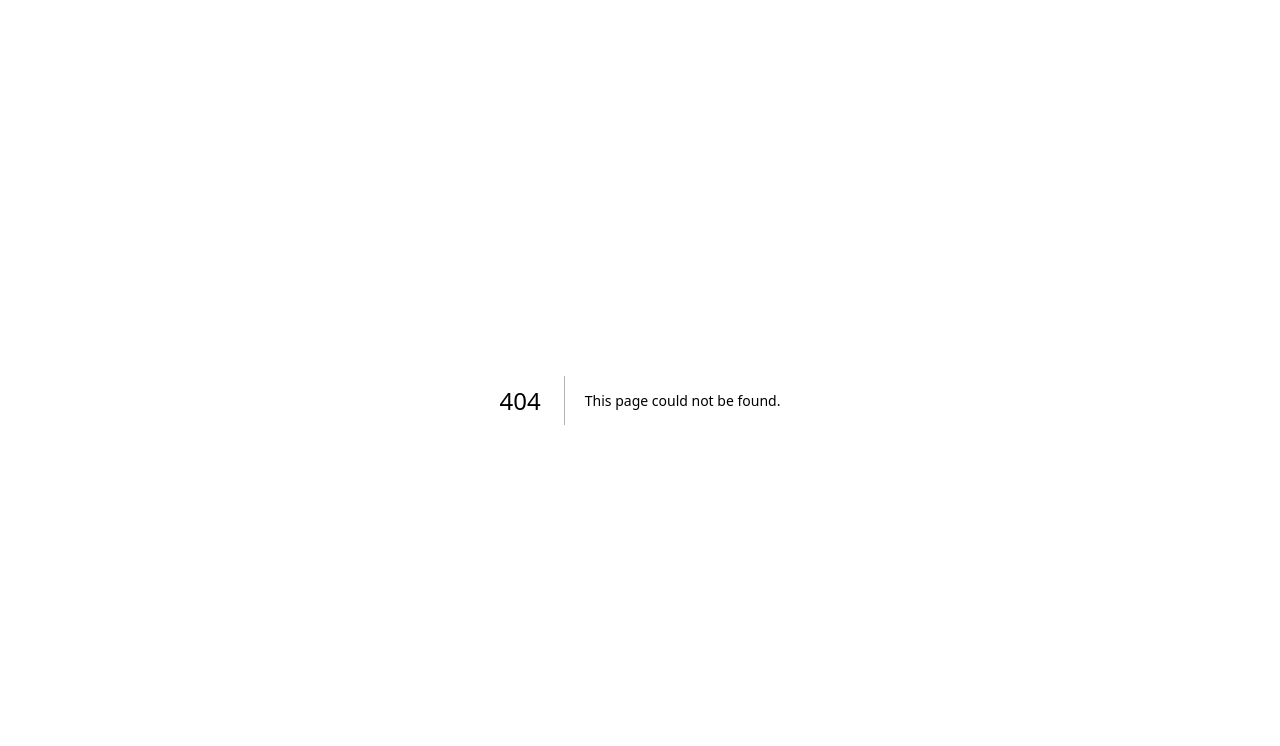
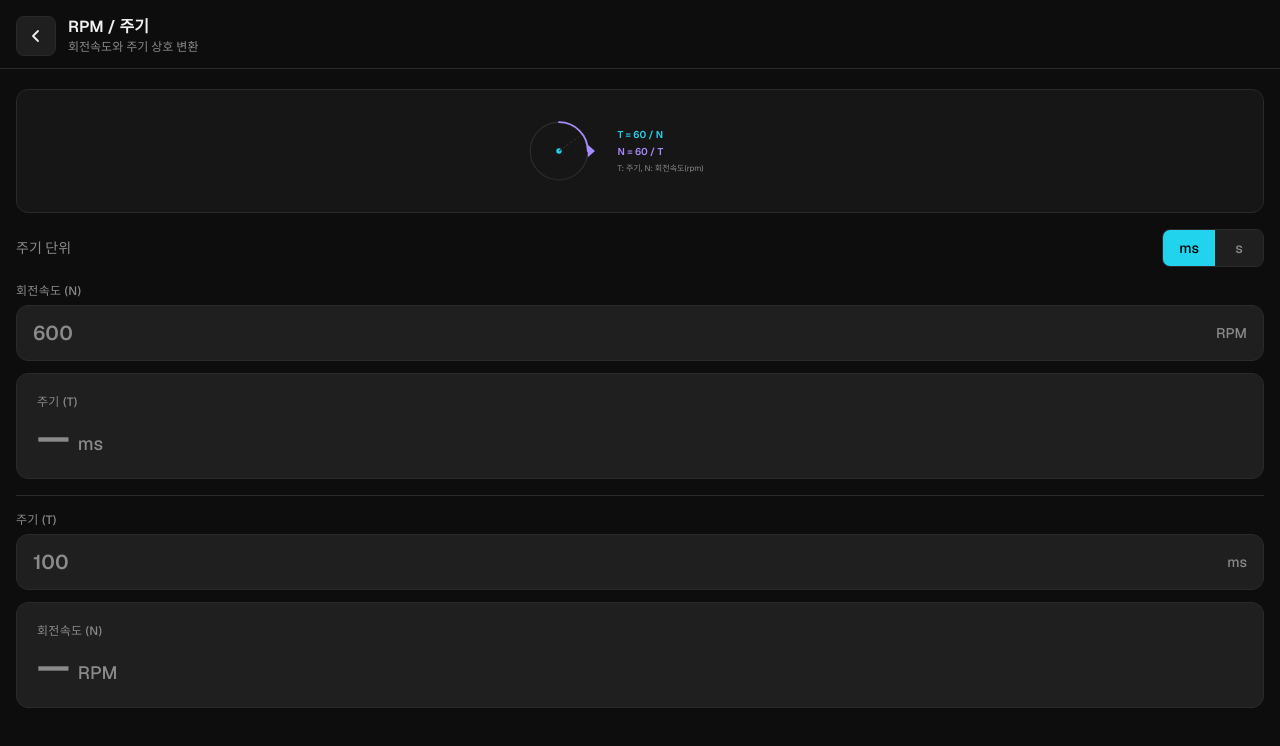
Before and after one commit to mongsil95/ys-tool, a Next.js app: page /calculators/rpm-period in a window 1280 px wide. Before the commit this address had no page. Shown: the top 746 px of the page. Built offline with nearby package versions, Linux system fonts and the light colour scheme.

Commit message:
update: 2026-04-18 12:40

```diff
--- /dev/null
+++ b/src/app/calculators/rpm-period/page.tsx
@@ -0,0 +1,113 @@
+"use client";
+
+import { useState } from "react";
+import CalculatorLayout from "@/components/CalculatorLayout";
+import NumericInput from "@/components/NumericInput";
+import AnimatedResult from "@/components/AnimatedResult";
+import { type TimeUnit, calcRpmToPeriod, calcPeriodToRpm, convertPeriod } from "@/lib/calculators/rpm-period";
+
+export default function RpmPeriodPage() {
+  const [rpm, setRpm] = useState("");
+  const [period, setPeriod] = useState("");
+  const [timeUnit, setTimeUnit] = useState<TimeUnit>("ms");
+
+  const rpmNum = parseFloat(rpm);
+  const periodNum = parseFloat(period);
+
+  const periodResult = !isNaN(rpmNum) && rpmNum > 0 ? calcRpmToPeriod(rpmNum, timeUnit) : null;
+  const rpmResult = !isNaN(periodNum) && periodNum > 0 ? calcPeriodToRpm(periodNum, timeUnit) : null;
+
+  const onTimeUnitChange = (newUnit: TimeUnit) => {
+    const t = parseFloat(period);
+    if (!isNaN(t) && t > 0) {
+      setPeriod(String(parseFloat(convertPeriod(t, timeUnit, newUnit).toFixed(6))));
+    }
+    setTimeUnit(newUnit);
+  };
+
+  return (
+    <CalculatorLayout
+      title="RPM / 주기"
+      description="회전속도와 주기 상호 변환"
+    >
+      {/* 수식 다이어그램 */}
+      <div
+        className="rounded-xl p-4"
+        style={{ background: "var(--surface)", border: "1px solid var(--border)" }}
+      >
+        <svg viewBox="0 0 280 100" className="w-full" style={{ maxHeight: "90px" }}>
+          <circle cx="50" cy="50" r="32" fill="none" stroke="#2a2a2a" strokeWidth="1.5" />
+          <circle cx="50" cy="50" r="3" fill="#22d3ee" />
+          <line x1="50" y1="50" x2="78" y2="30" stroke="#2a2a2a" strokeWidth="1.2" strokeDasharray="3,2" />
+          <path d="M 50,18 A 32,32 0 0,1 82,50" fill="none" stroke="#a78bfa" strokeWidth="2" strokeLinecap="round" />
+          <polygon points="82,43 82,57 90,50" fill="#a78bfa" />
+          <text x="115" y="36" fill="#22d3ee" fontSize="11" fontWeight="600">T = 60 / N</text>
+          <text x="115" y="54" fill="#a78bfa" fontSize="11" fontWeight="600">N = 60 / T</text>
+          <text x="115" y="72" fill="#8a8a8a" fontSize="9">T: 주기, N: 회전속도(rpm)</text>
+        </svg>
+      </div>
+
+      {/* 시간 단위 토글 */}
+      <div className="flex items-center justify-between">
+        <span className="text-sm" style={{ color: "var(--text-secondary)" }}>주기 단위</span>
+        <div
+          className="flex rounded-lg overflow-hidden"
+          style={{ border: "1px solid var(--border)", background: "var(--surface-2)" }}
+        >
+          {(["ms", "s"] as TimeUnit[]).map((u) => (
+            <button
+              key={u}
+              type="button"
+              onClick={() => onTimeUnitChange(u)}
+              className="px-4 py-2 text-sm font-medium transition-all"
+              style={{
+                background: timeUnit === u ? "var(--accent)" : "transparent",
+                color: timeUnit === u ? "#000" : "var(--text-secondary)",
+                minWidth: "48px",
+              }}
+            >
+              {u}
+            </button>
+          ))}
+        </div>
+      </div>
+
+      {/* RPM → 주기 */}
+      <div className="flex flex-col gap-3">
+        <NumericInput
+          label="회전속도 (N)"
+          unit="RPM"
+          value={rpm}
+          onChange={setRpm}
+          placeholder="600"
+        />
+        <AnimatedResult
+          label="주기 (T)"
+          value={periodResult}
+          unit={timeUnit}
+          decimals={timeUnit === "ms" ? 3 : 6}
+        />
+      </div>
+
+      {/* 구분선 */}
+      <div style={{ borderTop: "1px solid var(--border)" }} />
+
+      {/* 주기 → RPM */}
+      <div className="flex flex-col gap-3">
+        <NumericInput
+          label="주기 (T)"
+          unit={timeUnit}
+          value={period}
+          onChange={setPeriod}
+          placeholder={timeUnit === "ms" ? "100" : "0.1"}
+        />
+        <AnimatedResult
+          label="회전속도 (N)"
+          value={rpmResult}
+          unit="RPM"
+          decimals={3}
+        />
+      </div>
+    </CalculatorLayout>
+  );
+}
--- a/src/app/page.tsx
+++ b/src/app/page.tsx
@@ -29,6 +29,24 @@ const calculators = [
       </svg>
     ),
     tag: "센서",
+  },
+  {
+    href: "/calculators/rpm-period",
+    title: "RPM / 주기",
+    description: "회전속도(RPM)와 주기(1회전 시간) 상호 변환",
+    icon: (
+      <svg viewBox="0 0 40 40" fill="none" className="w-10 h-10">
+        <circle cx="20" cy="20" r="13" stroke="#22d3ee" strokeWidth="1.5" />
+        <circle cx="20" cy="20" r="2.5" fill="#22d3ee" />
+        {/* 회전 방향 화살표 */}
+        <path
+          d="M 20,7 A 13,13 0 0,1 33,20"
+          stroke="#a78bfa" strokeWidth="2" strokeLinecap="round" fill="none"
+        />
+        <polygon points="33,14 33,26 39,20" fill="#a78bfa" />
+      </svg>
+    ),
+    tag: "회전",
   },
 ];
 
--- a/src/components/CalculatorLayout.tsx
+++ b/src/components/CalculatorLayout.tsx
@@ -6,8 +6,8 @@ import UnitSelector, { type LengthUnit } from "./UnitSelector";
 interface CalculatorLayoutProps {
   title: string;
   description?: string;
-  unit: LengthUnit;
-  onUnitChange: (unit: LengthUnit) => void;
+  unit?: LengthUnit;
+  onUnitChange?: (unit: LengthUnit) => void;
   children: React.ReactNode;
 }
 
@@ -54,7 +54,9 @@ export default function CalculatorLayout({
             )}
           </div>
         </div>
-        <UnitSelector value={unit} onChange={onUnitChange} />
+        {unit !== undefined && onUnitChange !== undefined && (
+          <UnitSelector value={unit} onChange={onUnitChange} />
+        )}
       </header>
 
       {/* Content */}
--- /dev/null
+++ b/src/lib/calculators/rpm-period.ts
@@ -0,0 +1,27 @@
+/**
+ * RPM ↔ 주기(Period) 상호 변환
+ *
+ * N = 회전속도 (rpm)
+ * T = 주기 — 1회전에 걸리는 시간
+ *
+ * T(ms) = 60,000 / N
+ * T(s)  = 60 / N
+ * N     = 60,000 / T(ms)  =  60 / T(s)
+ */
+
+export type TimeUnit = "ms" | "s";
+
+export function calcRpmToPeriod(rpm: number, unit: TimeUnit): number | null {
+  if (rpm <= 0) return null;
+  return unit === "ms" ? 60_000 / rpm : 60 / rpm;
+}
+
+export function calcPeriodToRpm(period: number, unit: TimeUnit): number | null {
+  if (period <= 0) return null;
+  return unit === "ms" ? 60_000 / period : 60 / period;
+}
+
+export function convertPeriod(period: number, from: TimeUnit, to: TimeUnit): number {
+  if (from === to) return period;
+  return from === "ms" ? period / 1000 : period * 1000;
+}
```
